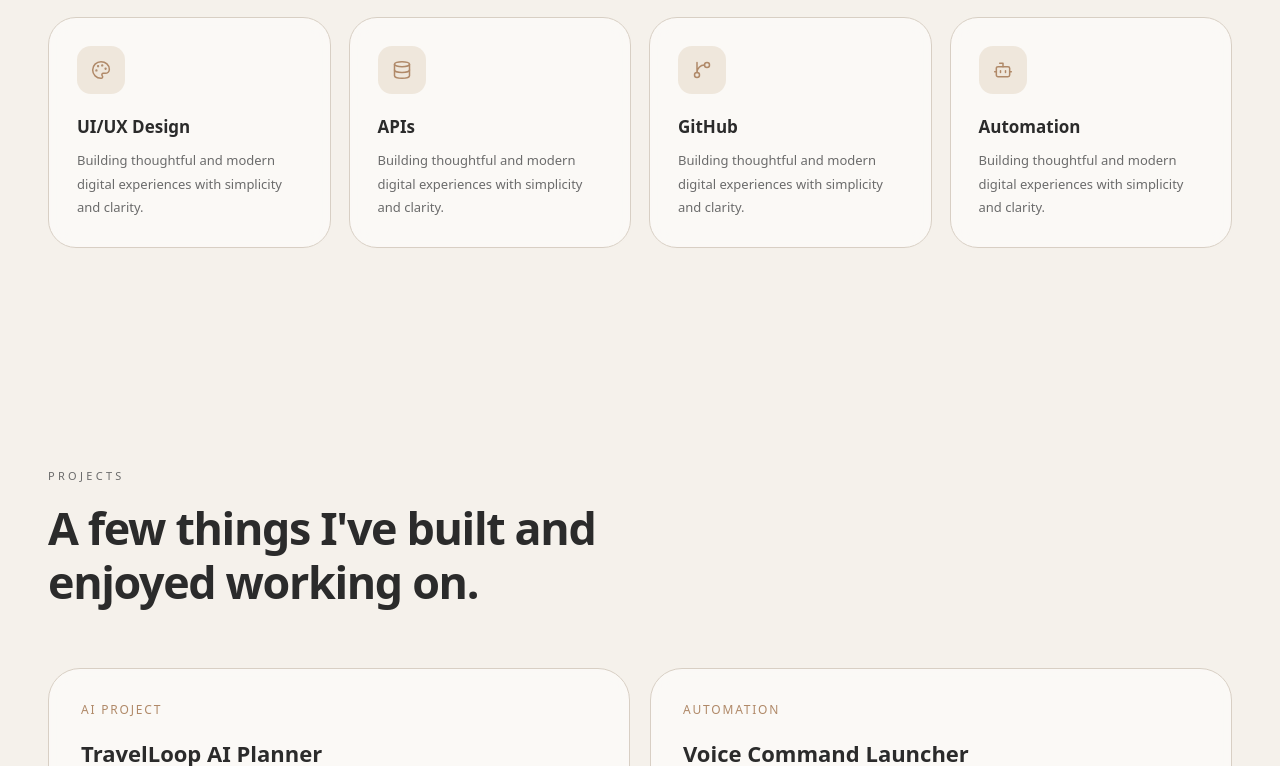
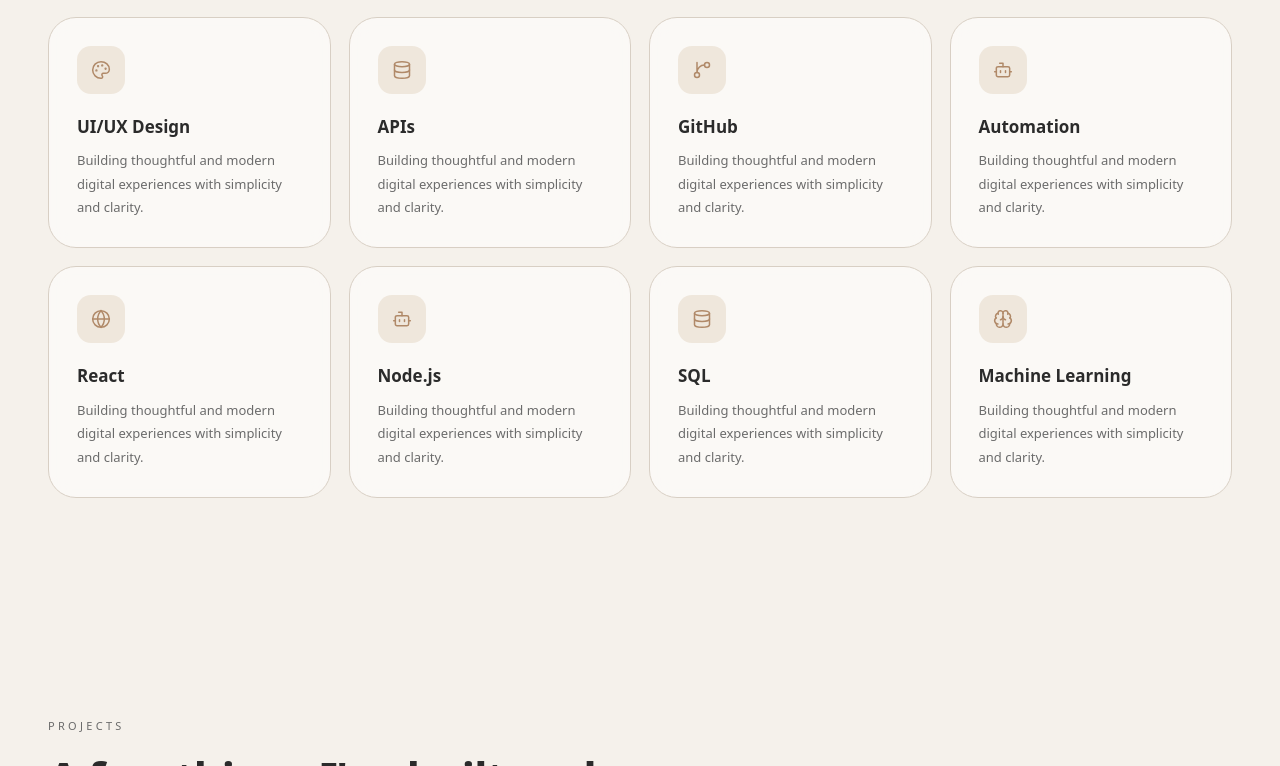
Before and after one commit to Kali2304/portfolio, a Next.js app: page / in a window 1280 px wide. Shown: the part 1781-2547 px from the top of the page. Built offline with nearby package versions, Linux system fonts and the light colour scheme.

Commit message:
Portfolio stable version before adding more technologies v2

```diff
--- a/src/app/page.tsx
+++ b/src/app/page.tsx
@@ -12,6 +12,10 @@
   { title: "APIs", icon: Database },
   { title: "GitHub", icon: GitBranch },
   { title: "Automation", icon: Bot },
+  { title: "React", icon: Globe },
+{ title: "Node.js", icon: Bot },
+{ title: "SQL", icon: Database },
+{ title: "Machine Learning", icon: Brain },
 ];
 
 const btnPrimary: React.CSSProperties = {
@@ -325,7 +329,7 @@
           <div
             style={{
               display: "grid",
-              gridTemplateColumns: "repeat(4, 1fr)",
+              gridTemplateColumns: "repeat(auto-fit, minmax(260px, 1fr))",
               gap: "18px",
             }}
           >
```
